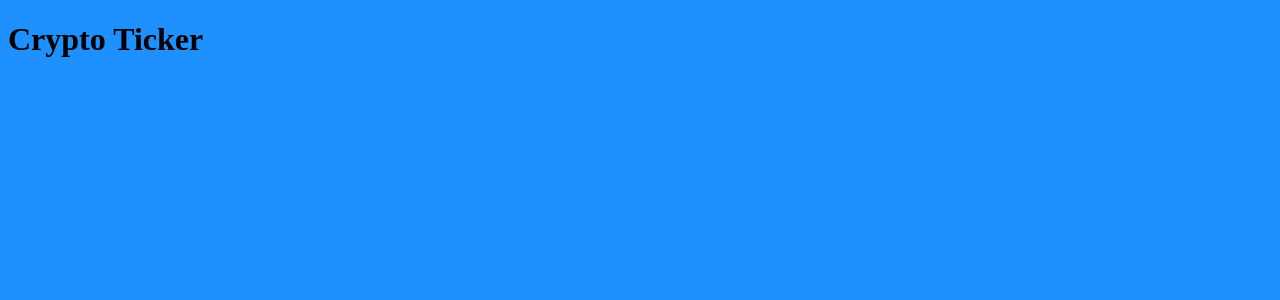
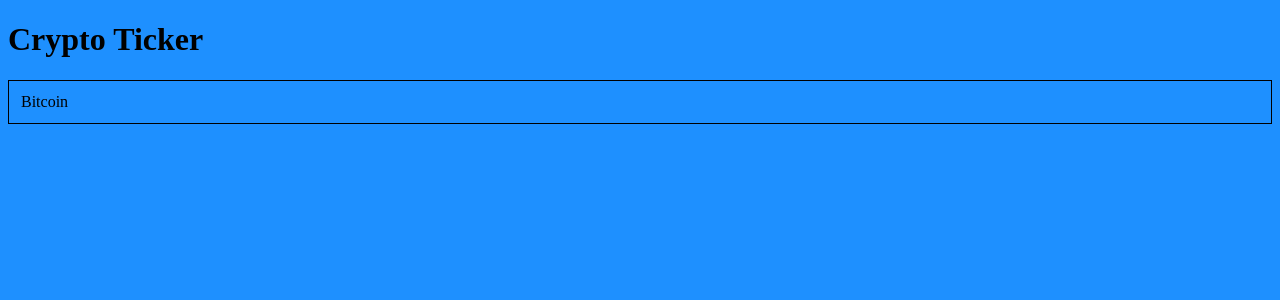
Before and after one commit to christophersiem/crypto-ticker, a React (Create React App) app in the folder frontend/: page / in a window 1280 px wide. Shown: the top 300 px of the page. Built offline with nearby package versions, Linux system fonts and the light colour scheme.

Commit message:
Add CryptoCard.js

```diff
--- a/frontend/package.json
+++ b/frontend/package.json
@@ -6,6 +6,7 @@
     "@testing-library/jest-dom": "^5.14.1",
     "@testing-library/react": "^11.2.7",
     "@testing-library/user-event": "^12.8.3",
+    "axios": "^0.23.0",
     "react": "^17.0.2",
     "react-dom": "^17.0.2",
     "react-scripts": "4.0.3",
--- a/frontend/src/App.js
+++ b/frontend/src/App.js
@@ -1,7 +1,18 @@
+import CryptoCard from './components/CryptoCard'
+
 function App() {
+  const bitcoinData = {
+    name: 'Bitcoin',
+    currentPrice: {
+      eur: 10000,
+      usd: 20000,
+    },
+  }
+
   return (
     <div>
       <h1>Crypto Ticker</h1>
+      <CryptoCard coinData={bitcoinData} />
     </div>
   )
 }
--- a/frontend/src/GlobalStyle.js
+++ b/frontend/src/GlobalStyle.js
@@ -1,9 +1,17 @@
-import {createGlobalStyle} from 'styled-components';
+import { createGlobalStyle } from 'styled-components'
 
 const GlobalStyle = createGlobalStyle`
+
   body {
     background-color: dodgerblue;
   }
-`;
 
-export default GlobalStyle;
+  :root {
+    --spacing-m : 12px;
+
+  }
+
+
+`
+
+export default GlobalStyle
--- /dev/null
+++ b/frontend/src/components/CryptoCard.js
@@ -0,0 +1,10 @@
+import styled from 'styled-components/macro'
+
+export default function CryptoCard({ coinData }) {
+  return <Wrapper>{coinData.name}</Wrapper>
+}
+
+const Wrapper = styled.div`
+  border: 1px solid black;
+  padding: var(--spacing-m);
+`
```
Also changed, not shown: 1 other file (tests, documents, lock files or other folders).
